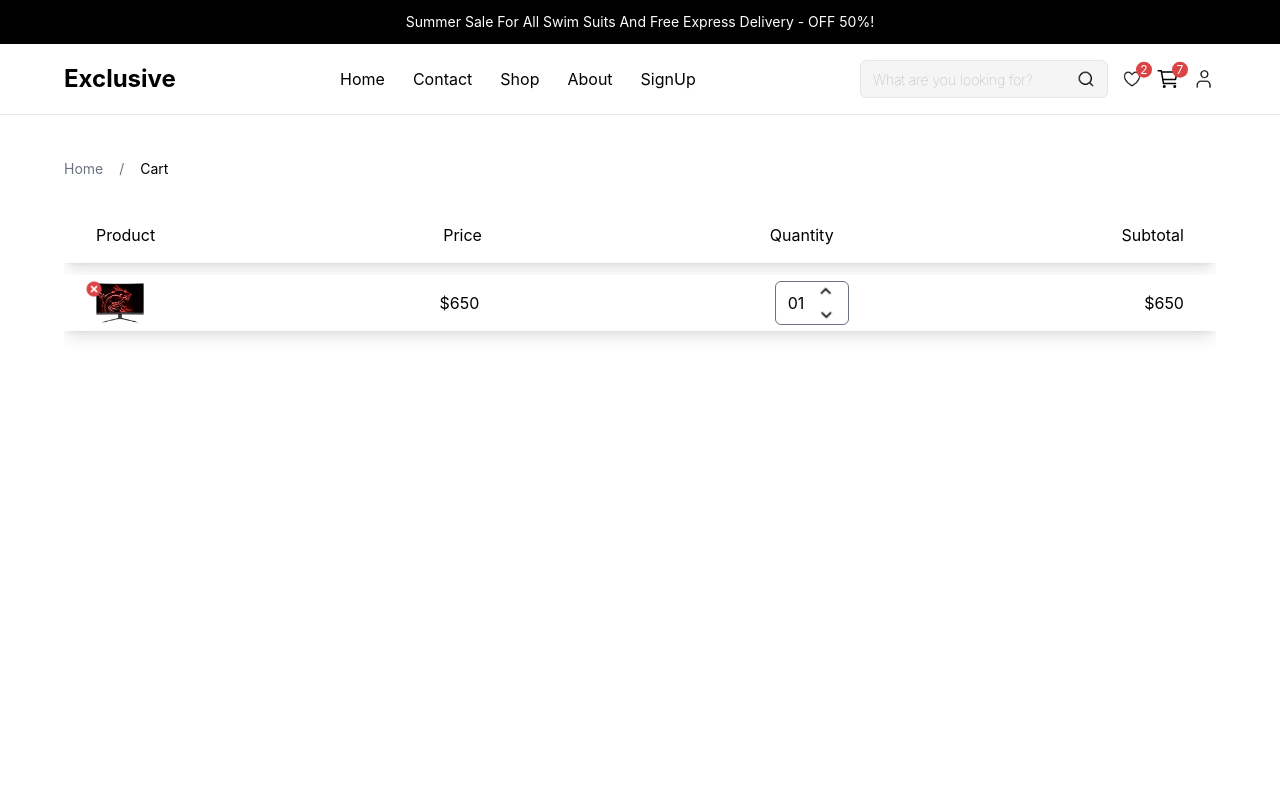
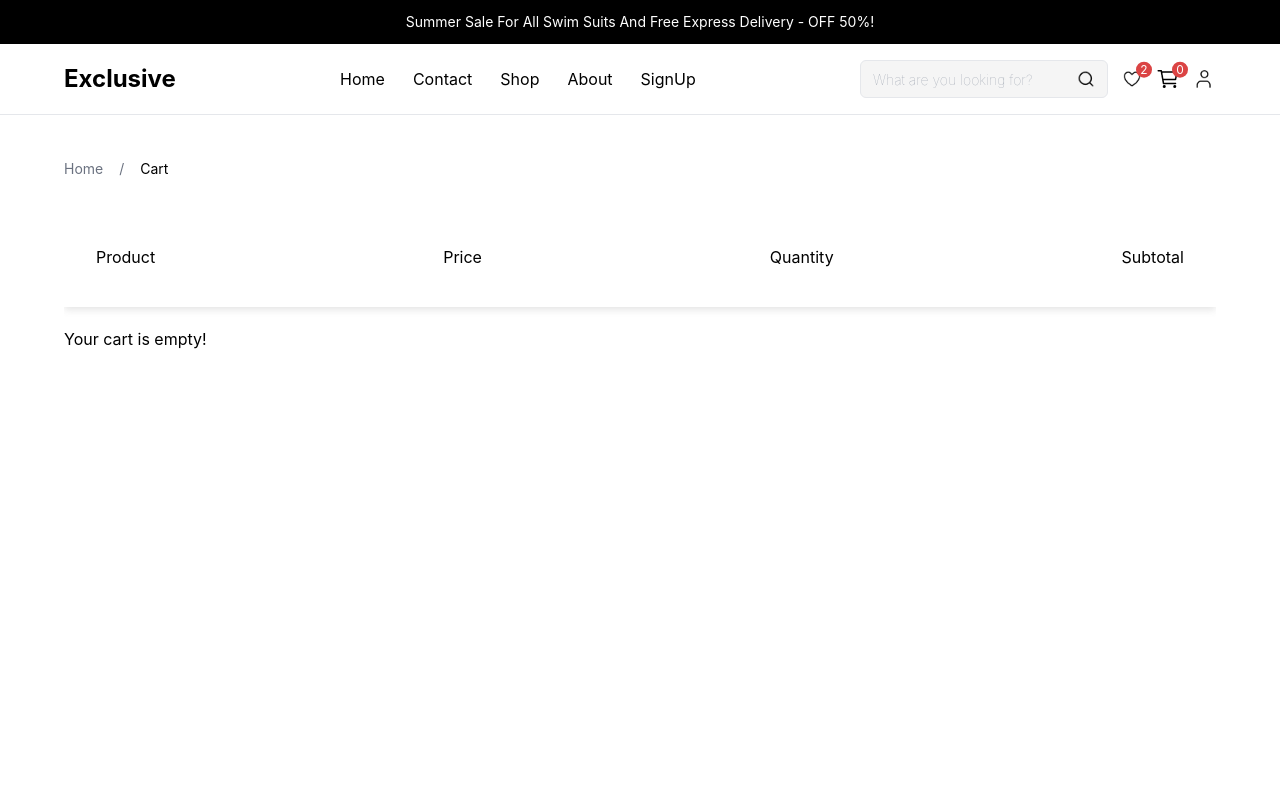
Before and after one commit to Awwal123/Fullstack-Ecommerce-App, a React (Vite) app: page /cart in a window 1280 px wide. Shown: the top 800 px of the page. Built offline with nearby package versions, Linux system fonts and the light colour scheme.

Commit message:
firebase

```diff
--- /dev/null
+++ b/firestore.indexes.json
@@ -0,0 +1,4 @@
+{
+  "indexes": [],
+  "fieldOverrides": []
+}
--- a/src/components/Cart.tsx
+++ b/src/components/Cart.tsx
@@ -1,9 +1,11 @@
 import { ExclusiveNavbar } from "./ExclusiveNavbar";
-import gm from "../assets/images/GamingMonitor.png";
+// import gm from "../assets/images/GamingMonitor.png";
 import cancle from "../assets/images/CancelBtn.png";
 import up from "../assets/images/DropUp.png";
 import down from "../assets/images/DropDown.png";
+import { useCart } from "./CartContext";
 export const Cart = () => {
+  const { cartItems, removeFromCart, updateQuantity, total } = useCart();
   return (
     <>
       <ExclusiveNavbar />
@@ -14,8 +16,8 @@ export const Cart = () => {
           <p>Cart</p>
         </div>
 
-        <div className="w-full flex flex-col h-2/3 overflow-y-auto gap-3">
-          <div className=" hidden md:flex justify-between bg-white px-8 w-full h-14 items-center bg shadow-lg">
+        <div className="w-full flex flex-col h-2/3 overflow-y-auto gap-5">
+          <div className=" hidden md:flex justify-between bg-white px-8 py-2 w-full h-[100px] items-center  shadow-customShadow">
             <p>Product</p>
             <p>Price</p>
             <p>Quantity</p>
@@ -23,43 +25,90 @@ export const Cart = () => {
           </div>
           <div className="flex justify-center items-center gap-3 md:hidden">
             <h3 className="font-semibold text-lg">Total:</h3>
-            <p className="text-lg">$$12</p>
+            <p className="text-lg">${total.toFixed(2)}</p>
           </div>
 
-          <div className="flex justify-between bg-white md:px-8 px-2 w-full h-14 items-center bg shadow-lg">
-            <div className="relative flex  gap-4">
-              <img src={gm} alt="gm" className="w-12 h-10" />
+          {cartItems.length > 0 ? (
+            cartItems.map((item) => (
+              <div
+                className="flex justify-between bg-white md:px-8 py-2 mb-5 rounded-md px-2 w-full h-[200px] items-center  shadow-lg"
+                key={item.id}
+              >
+                {/* Product Details */}
+                <div className="relative flex gap-4">
+                  <img
+                    src={item.imgUrl}
+                    alt={item.name}
+                    className="w-12 h-10"
+                  />
                   <img
                     src={cancle}
                     alt="Cancel"
-                className="w-5 h-5 absolute -top-1 -left-3 cursor-pointer"
+                    className="w-5 h-5 absolute -top-1 left-0 cursor-pointer"
+                    onClick={() => removeFromCart(item.id)}
                   />
                   <div className="flex md:hidden flex-col gap-1">
-                <p className="text-xs">Monitor</p>
-                <p>$350px</p>
+                    <p className="text-xs">{item.name}</p>
+                    <p>${item.price.toFixed(2)}</p>
                   </div>
                 </div>
 
-            <p className="hidden md:block">$650</p>
-            <div className="hidden md:flex items-center justify-between px-3 border border-gray-500 rounded-md  w-[74px] h-11">
-              <p>01</p>
+                {/* Desktop Price */}
+                <p className="hidden md:block">${item.price.toFixed(2)}</p>
+
+                {/* Desktop Quantity Controls */}
+                <div className="hidden md:flex items-center justify-between px-3 border border-gray-500 rounded-md w-[74px] h-11">
+                  <p>{item.quantity}</p>
                   <div className="flex flex-col gap-1">
-                <img src={up} alt="" className="w-5 cursor-pointer h-5" />
-                <img src={down} alt="" className="w-5 cursor-pointer h-5" />
+                    <img
+                      src={up}
+                      alt="Increase"
+                      className="w-5 cursor-pointer h-5"
+                      onClick={() => updateQuantity(item.id, item.quantity + 1)}
+                    />
+                    <img
+                      src={down}
+                      alt="Decrease"
+                      className="w-5 cursor-pointer h-5"
+                      onClick={() =>
+                        item.quantity > 1 &&
+                        updateQuantity(item.id, item.quantity - 1)
+                      }
+                    />
                   </div>
                 </div>
-            <p className="hidden md:block">$650</p>
-            <div className="flex md:hidden items-center  gap-4">
-              <div className="bg-gray-400 text-black w-6 justify-center  flex text-lg items-center cursor-pointer h-8 rounded-md">
+
+                {/* Desktop Subtotal */}
+                <p className="hidden md:block">
+                  ${(item.price * item.quantity).toFixed(2)}
+                </p>
+
+                {/* Mobile Quantity Controls */}
+                <div className="flex md:hidden items-center gap-4">
+                  <div
+                    className="bg-gray-400 text-black w-6 justify-center flex text-lg items-center cursor-pointer h-8 rounded-md"
+                    onClick={() => updateQuantity(item.id, item.quantity + 1)}
+                  >
                     +
                   </div>
 
-              <div>3</div>
-              <div className="bg-gray-400 text-black w-6 justify-center  flex text-lg items-center cursor-pointer h-8 rounded-md">
+                  <div>{item.quantity}</div>
+
+                  <div
+                    className="bg-gray-400 text-black w-6 justify-center flex text-lg items-center cursor-pointer h-8 rounded-md"
+                    onClick={() =>
+                      item.quantity > 1 &&
+                      updateQuantity(item.id, item.quantity - 1)
+                    }
+                  >
                     -
                   </div>
                 </div>
               </div>
+            ))
+          ) : (
+            <h1 className="empty-cart-message">Your cart is empty!</h1>
+          )}
         </div>
       </div>
     </>
--- a/src/components/CartContext.tsx
+++ b/src/components/CartContext.tsx
@@ -7,7 +7,7 @@ import React, {
 } from "react";
 import { toast } from "react-toastify";
 import { doc, setDoc, getDoc } from "firebase/firestore";
-import { db } from "../components/config/firebase";
+import { db } from "./config/firebase"; // Adjust the import path based on your project structure
 
 // Defines the structure of cart items
 interface CartItem {
@@ -46,7 +46,11 @@ export const CartProvider: React.FC<{ children: ReactNode }> = ({
 }) => {
   const userId = localStorage.getItem("userUID"); // Retrieve user ID from localStorage or your auth context
 
-  const [cartItems, setCartItems] = useState<CartItem[]>([]);
+  const [cartItems, setCartItems] = useState<CartItem[]>(() => {
+    const savedCart = localStorage.getItem("cartItems");
+    return savedCart ? JSON.parse(savedCart) : [];
+  });
+
   const [wishlistItems, setWishlistItems] = useState<WishlistItem[]>(() => {
     const savedWishlist = localStorage.getItem("wishlistItems");
     return savedWishlist ? JSON.parse(savedWishlist) : [];
@@ -110,6 +114,7 @@ export const CartProvider: React.FC<{ children: ReactNode }> = ({
       }
       toast.success(`${product.name} added to cart!`);
       return [...prev, { ...product, quantity: 1 }];
+
     });
   };
 
--- a/src/components/ExclusiveNavbar.tsx
+++ b/src/components/ExclusiveNavbar.tsx
@@ -11,6 +11,7 @@ import use from "../assets/images/use.png";
 import logout from "../assets/images/logout.png";
 import Cancel from "../assets/images/cancel.png";
 import Review from "../assets/images/Reviews.png";
+import { useCart } from "./CartContext";
 
 export const ExclusiveNavbar = () => {
   const [isNavOpen, setIsNavOpen] = useState(false);
@@ -24,6 +25,9 @@ export const ExclusiveNavbar = () => {
   const toggleDropDown = () => {
     setIsDropDownOpen((prevState) => !prevState);
   };
+  const { cartItems } = useCart();
+
+const totalCartItems = cartItems.reduce((total, item) => total + item.quantity, 0);
 
   const isActive = (path: string) =>
     pathname === path ? "border-b-2 border-gray-500" : "";
@@ -118,7 +122,7 @@ export const ExclusiveNavbar = () => {
                   className="w-6 h-6 cursor-pointer"
                 />
                 <p className="absolute top-0 right-0 translate-x-1/2 -translate-y-1/3 cursor-pointer w-4 h-4 text-center text-xs bg-[#DB4444] text-white rounded-full">
-                  7
+                  {totalCartItems}
                 </p>
               </div>
             </Link>
--- a/src/components/FlashSales.tsx
+++ b/src/components/FlashSales.tsx
@@ -13,6 +13,7 @@ import Laptop from "../assets/images/GamingLaptop.png";
 import five from "../assets/images/FiveStar.png";
 import fourHalf from "../assets/images/FourHalfStar.png";
 import four from "../assets/images/FourStar.png";
+import { useCart } from "./CartContext";
 
 const products = [
   {
@@ -108,6 +109,7 @@ const products = [
 ];
 
 export const FlashSale = () => {
+  const { addToCart } = useCart();
   const getRatingImage = (rating: number) => {
     if (rating === 5) return five;
     if (rating === 4.5) return fourHalf;
@@ -171,7 +173,18 @@ export const FlashSale = () => {
 
               {/* Add to Cart Button (Hidden by Default) */}
               <div className="w-full mt-auto">
-                <button className="bg-black w-full py-2 rounded-b-md text-white md:opacity-0 group-hover:opacity-100 transition-opacity">
+                <button
+                  className="bg-black w-full py-2 rounded-b-md text-white md:opacity-0 group-hover:opacity-100 transition-opacity"
+                  onClick={() =>
+                    addToCart({
+                      id: product.id,
+                      name: product.name,
+                      price: product.price,
+                      quantity: 1, // Default to 1 when adding to cart
+                      imgUrl: product.imgUrl,
+                    })
+                  }
+                >
                   Add To Cart
                 </button>
               </div>
--- a/src/components/HeroSection.tsx
+++ b/src/components/HeroSection.tsx
@@ -53,7 +53,7 @@ export const HeroSection = () => {
       await saveToFirestore(user.uid, {
         name,
         email,
-        cart: [{}],
+        cart: [],
         orders: [],
         wishlist: [],
       });
--- a/tailwind.config.js
+++ b/tailwind.config.js
@@ -4,7 +4,10 @@ export default {
   theme: {
     extend: {
       colors: {
-        customRed: "#DB4444", // Name your color (e.g., "customRed")
+        customRed: "#DB4444",
+      },
+      boxShadow: {
+        customShadow:  "rgba(99, 99, 99, 0.2) 0px 2px 8px 0px;",
       },
     },
   },
```
Also changed, not shown: firebase.json (added), 2 other files (tests, documents, lock files or other folders). Lines whose indentation alone changed are shown as unchanged.
